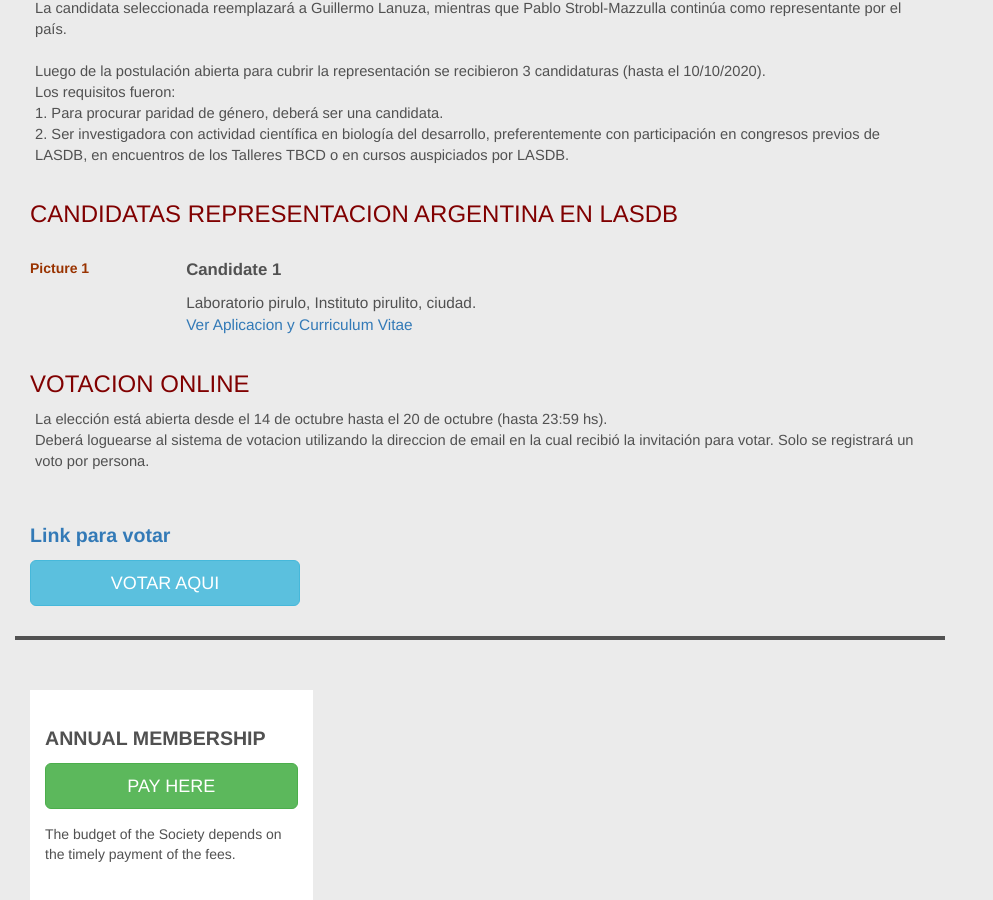
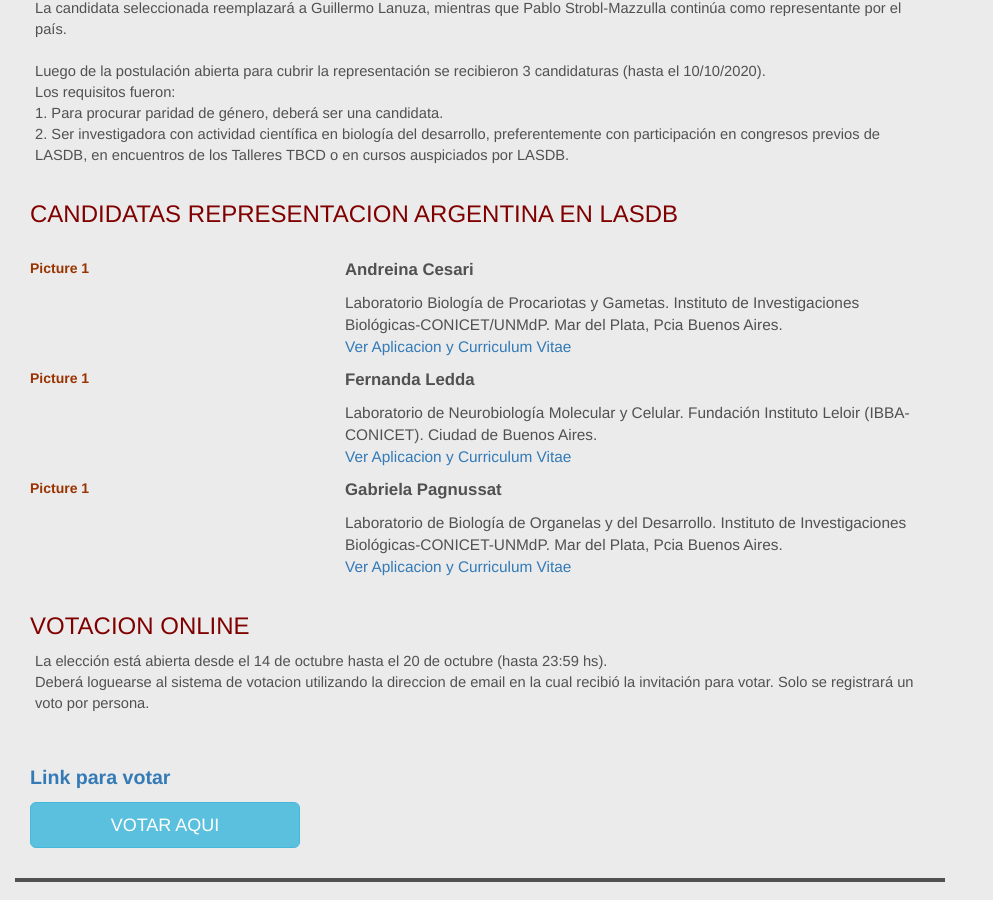
Before and after one commit to lasdb/lasdb.github.io, a Jekyll site: the page built from pages/Argentina-representante-2020.html, in a window 1280 px wide and 900 px high, scrolled down 306 px. Shown: the whole window, without its empty margins (0-993 px from the left). Built offline with Jekyll 4.4.1, drawn with Linux system fonts in a browser that asks for light colours; nearby versions of some CDN libraries.

Commit message:
Update Argentina-representante-2020.html

```diff
--- a/pages/Argentina-representante-2020.html
+++ b/pages/Argentina-representante-2020.html
@@ -23,9 +23,21 @@
                 <tbody>
                 <tr>
                 <td valign="top" width="35%"><strong><span style="color: #993300;" class="text_bco">Picture 1</span></strong></td>
-                <td><p style="font-weight:bold; font-size: 1.2em;">Candidate 1</strong><br></p>
-                <p style="font-weight:; font-size: 1.1em;">Laboratorio pirulo, Instituto pirulito, ciudad. </span><br>
-                <a href="{{site.baseurl}}/pages/jobs.html" target="_blank">Ver Aplicacion y Curriculum Vitae </a><br></p></td>
+                <td><p style="font-weight:bold; font-size: 1.2em;">Andreina Cesari</strong><br></p>
+                <p style="font-weight:; font-size: 1.1em;">Laboratorio Biología de Procariotas y Gametas. Instituto de Investigaciones Biológicas-CONICET/UNMdP. Mar del Plata, Pcia Buenos Aires.</span><br>
+                <a href="{{site.baseurl}}/pages/Rep-Arg-2020.html" target="_blank">Ver Aplicacion y Curriculum Vitae </a><br></p></td>
+                </tr>
+                <tr>
+                <td valign="top" width="35%"><strong><span style="color: #993300;" class="text_bco">Picture 1</span></strong></td>
+                <td><p style="font-weight:bold; font-size: 1.2em;">Fernanda Ledda</strong><br></p>
+                <p style="font-weight:; font-size: 1.1em;">Laboratorio de Neurobiología Molecular y Celular. Fundación Instituto Leloir (IBBA-CONICET). Ciudad de Buenos Aires.</span><br>
+                <a href="{{site.baseurl}}/pages/Rep-Arg-2020.html" target="_blank">Ver Aplicacion y Curriculum Vitae </a><br></p></td>
+                </tr>
+                <tr>
+                <td valign="top" width="35%"><strong><span style="color: #993300;" class="text_bco">Picture 1</span></strong></td>
+                <td><p style="font-weight:bold; font-size: 1.2em;">Gabriela Pagnussat</strong><br></p>
+                <p style="font-weight:; font-size: 1.1em;">Laboratorio de Biología de Organelas y del Desarrollo. Instituto de Investigaciones Biológicas-CONICET-UNMdP. Mar del Plata, Pcia Buenos Aires.</span><br>
+                <a href="{{site.baseurl}}/pages/Rep-Arg-2020.html" target="_blank">Ver Aplicacion y Curriculum Vitae </a><br></p></td>
                 </tr>
                 </tbody>
                 </table>
```
